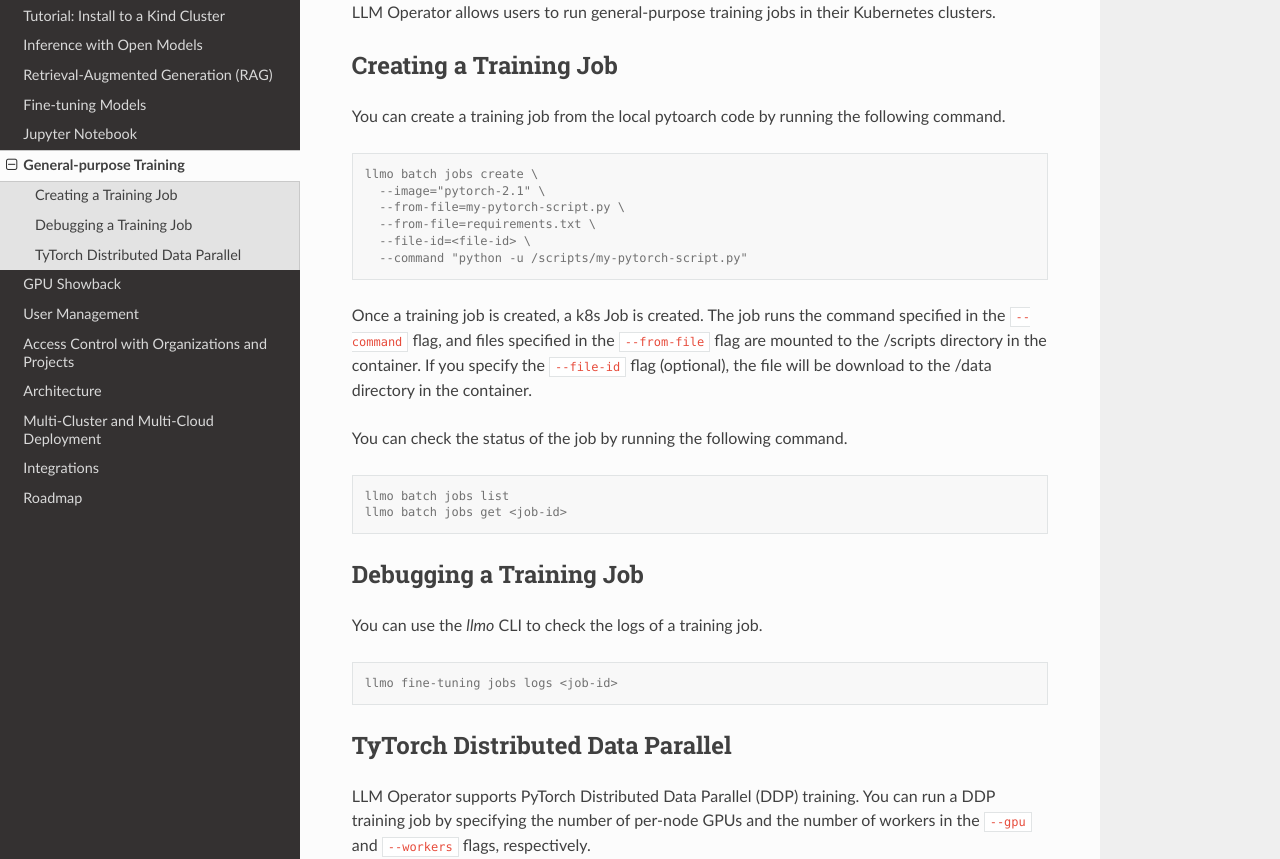
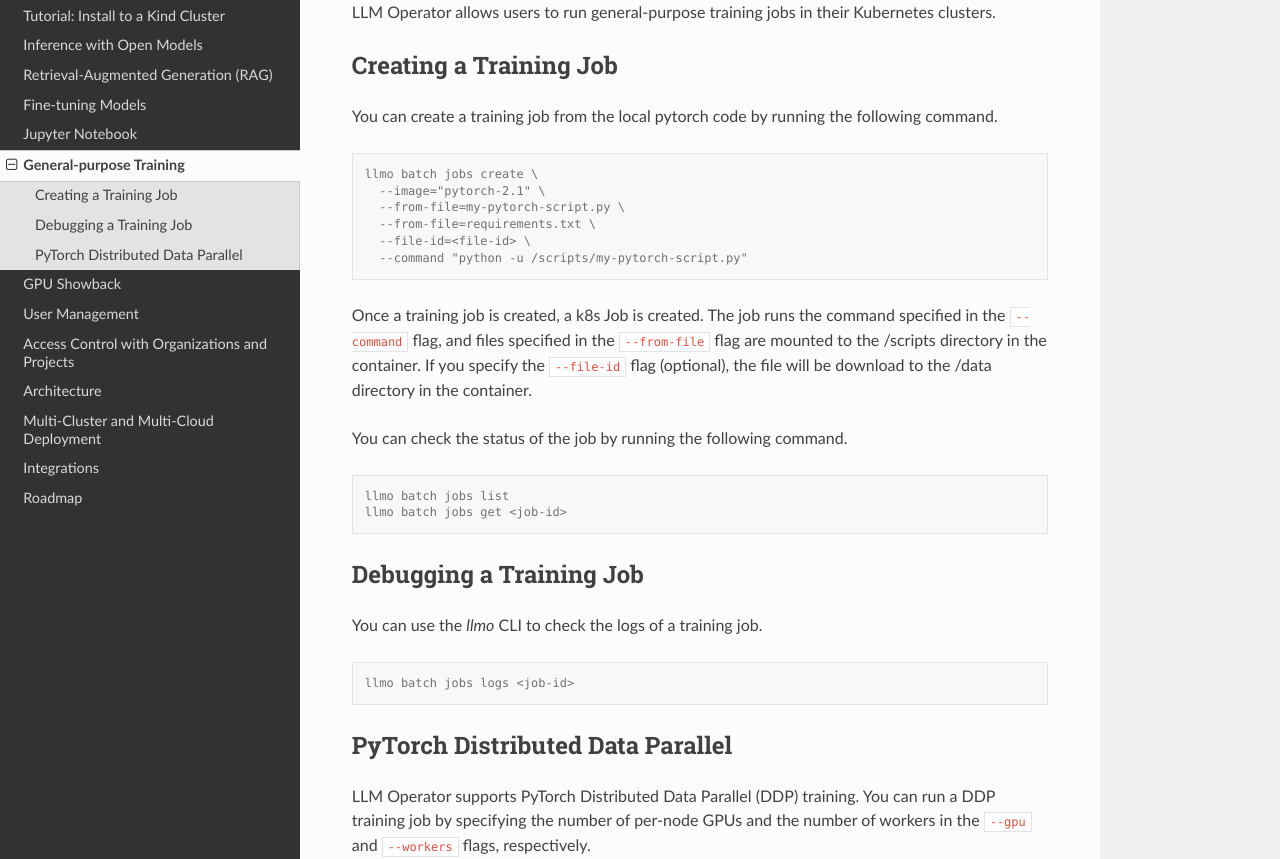
Before and after one commit to llm-operator/docs, a Sphinx documentation site: the page built from docs/source/training.rst, in a window 1280 px wide and 1400 px high. Shown: the part 159-1018 px from the top of the window. Built offline with Sphinx 7.4.7 and the Read the Docs theme 2.0.0, drawn with Linux system fonts in a browser that asks for light colours.

Commit message:
Apply suggestions from code review
Co-authored-by: Kenji Kaneda <kenji@cloudnatix.com>

```diff
--- a/docs/source/training.rst
+++ b/docs/source/training.rst
@@ -6,7 +6,7 @@ LLM Operator allows users to run general-purpose training jobs in their Kubernet
 Creating a Training Job
 -----------------------
 
-You can create a training job from the local pytoarch code by running the following command.
+You can create a training job from the local pytorch code by running the following command.
 
 .. code-block:: console
 
@@ -33,10 +33,10 @@ You can use the `llmo` CLI to check the logs of a training job.
 
 .. code-block:: console
 
-   llmo fine-tuning jobs logs <job-id>
+   llmo batch jobs logs <job-id>
 
 
-TyTorch Distributed Data Parallel
+PyTorch Distributed Data Parallel
 ---------------------------------
 
 LLM Operator supports PyTorch Distributed Data Parallel (DDP) training. You can run a DDP training job by specifying the number of per-node GPUs and the number of workers in the ``--gpu`` and ``--workers`` flags, respectively.
```
